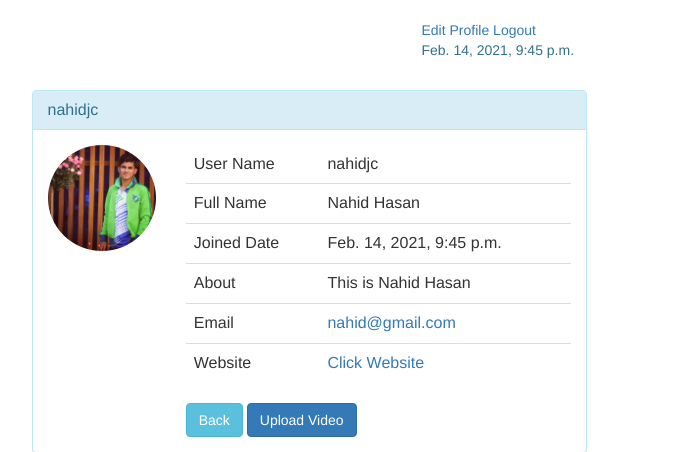
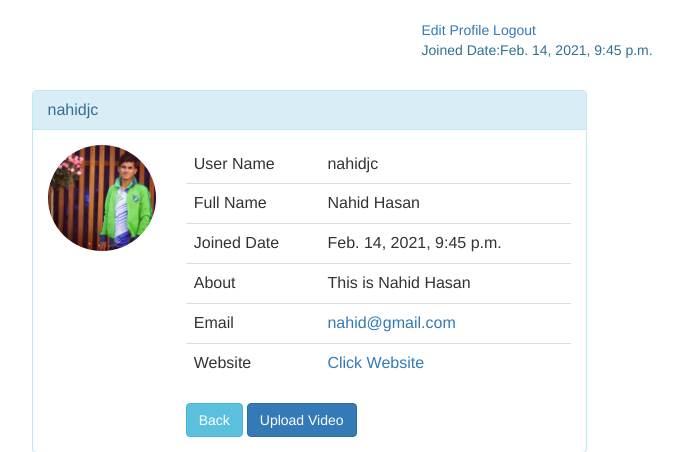
Before and after one commit to Nahid2194/Video_Stream_Django, a Django app: page /account/profile/ in a window 1280 px wide. Shown: the top 452 px of the page, without its empty margins (331-1014 px from the left). Run offline with Django 3.2, Linux system fonts and the light colour scheme; a user stored in the database is signed in; data comes from the database, SQL or seed files in the repository; both versions use the stored data as it was after the commit; some libraries are stand-ins or nearby versions.

Commit message:
profile updated

```diff
--- a/templates/Login_App/profile.html
+++ b/templates/Login_App/profile.html
@@ -47,7 +47,7 @@
 
             <A href="{% url 'Login_App:logout' %}">Logout</A>
             <br>
-            <p class=" text-info">{{user.date_joined}} </p>
+            <p class=" text-info">Joined Date:{{user.date_joined}} </p>
         </div>
         <div
             class="col-xs-12 col-sm-12 col-md-6 col-lg-6 col-xs-offset-0 col-sm-offset-0 col-md-offset-3 col-lg-offset-3 toppad">
@@ -61,7 +61,7 @@
                     <div class="row">
                         {% if user.profile.profile_picture %}
                         <div class="col-md-3 col-lg-3" align="center"> <img alt="User Pic"
-                                src="media/{{user.profile.profile_picture}}" class="img-circle img-responsive">
+                                src="/media/{{user.profile.profile_picture}}" class="img-circle img-responsive">
                         </div>
                         {% else %}
 
```
Also changed, not shown: db.sqlite3, media/profile_picture/nahid1.jpg (added).
